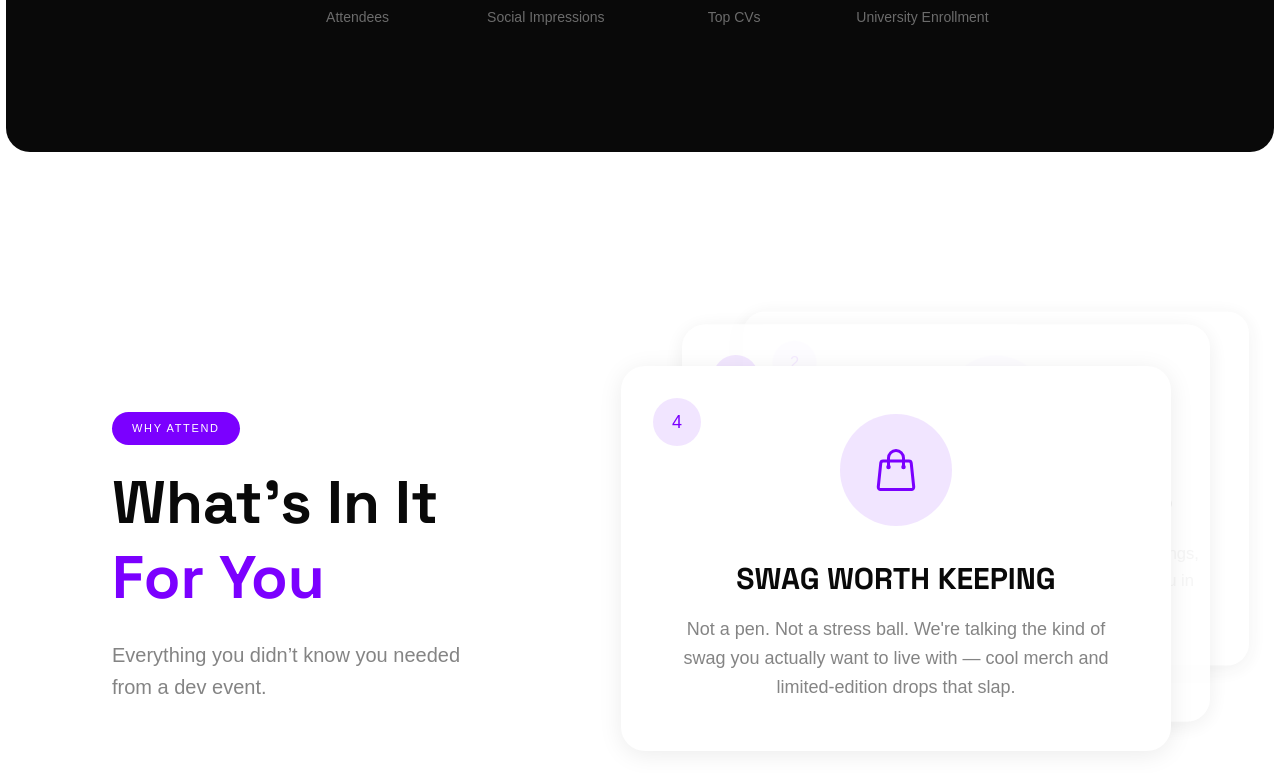
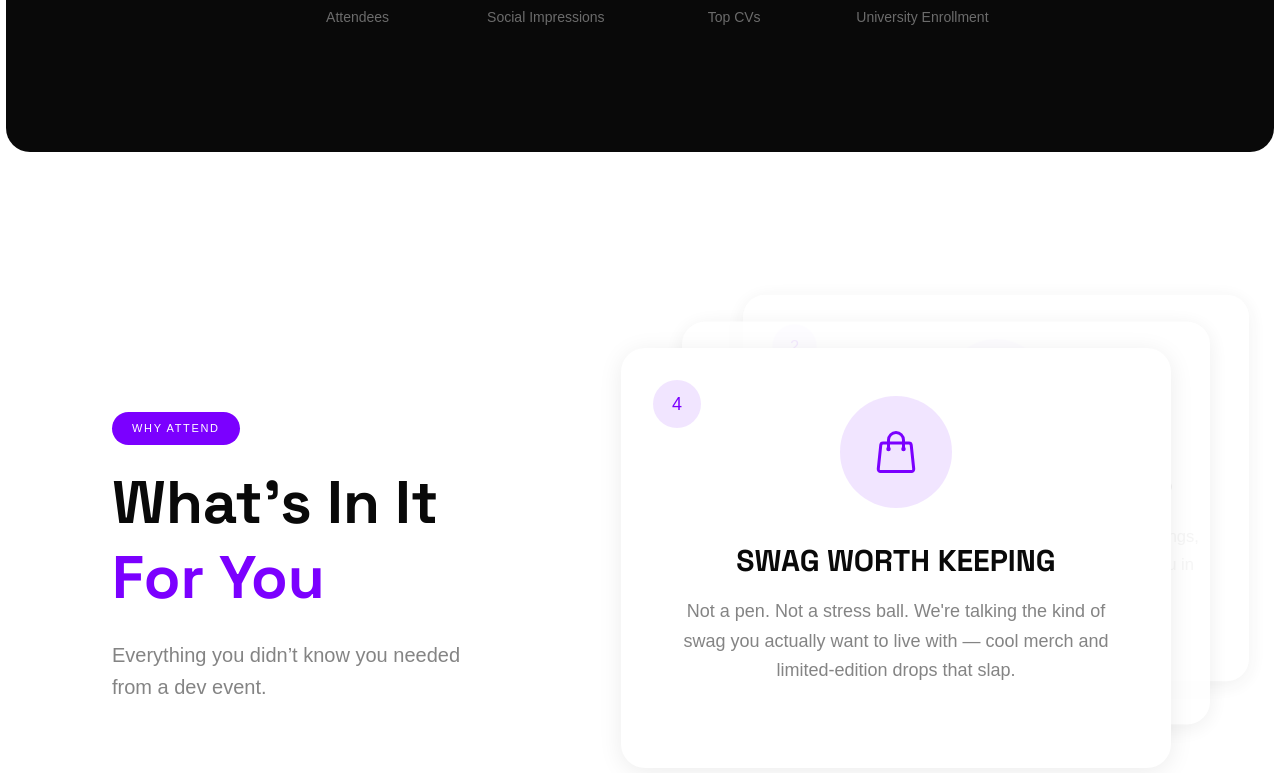
Before and after one commit to GDGBabcockUniversity/orbit, a React (Vite) app: page / in a window 1280 px wide. Shown: the part 642-1415 px from the top of the page. Built offline with nearby package versions, Linux system fonts and the light colour scheme; a web font is replaced by a local one.

Commit message:
fix: improve BenefitCard layout with fixed height and overflow-hidden

```diff
--- a/src/components/whats-in-it.tsx
+++ b/src/components/whats-in-it.tsx
@@ -106,7 +106,7 @@ const BenefitCard = ({
   style?: React.CSSProperties;
 }) => (
   <div
-    className={`relative bg-foreground rounded-3xl p-8 md:p-12 flex flex-col items-center text-center shadow-[0_4px_24px_rgba(0,0,0,0.08)] ${className}`}
+    className={`relative bg-foreground rounded-3xl p-8 md:p-12 flex flex-col items-center text-center shadow-[0_4px_24px_rgba(0,0,0,0.08)] overflow-hidden ${className}`}
     style={style}
   >
     {/* Number badge — top-left, light purple bg */}
@@ -209,12 +209,13 @@ const DesktopDeck = () => {
                 className="absolute transition-all duration-500 ease-out"
                 style={{
                   width: "min(550px, 85%)",
+                  height: 420,
                   transform: `translateX(${translateX}px) translateY(${translateY}px) scale(${scale})`,
                   zIndex,
                   opacity,
                 }}
               >
-                <BenefitCard benefit={benefit} />
+                <BenefitCard benefit={benefit} className="h-full" />
               </div>
             );
           })}
```
